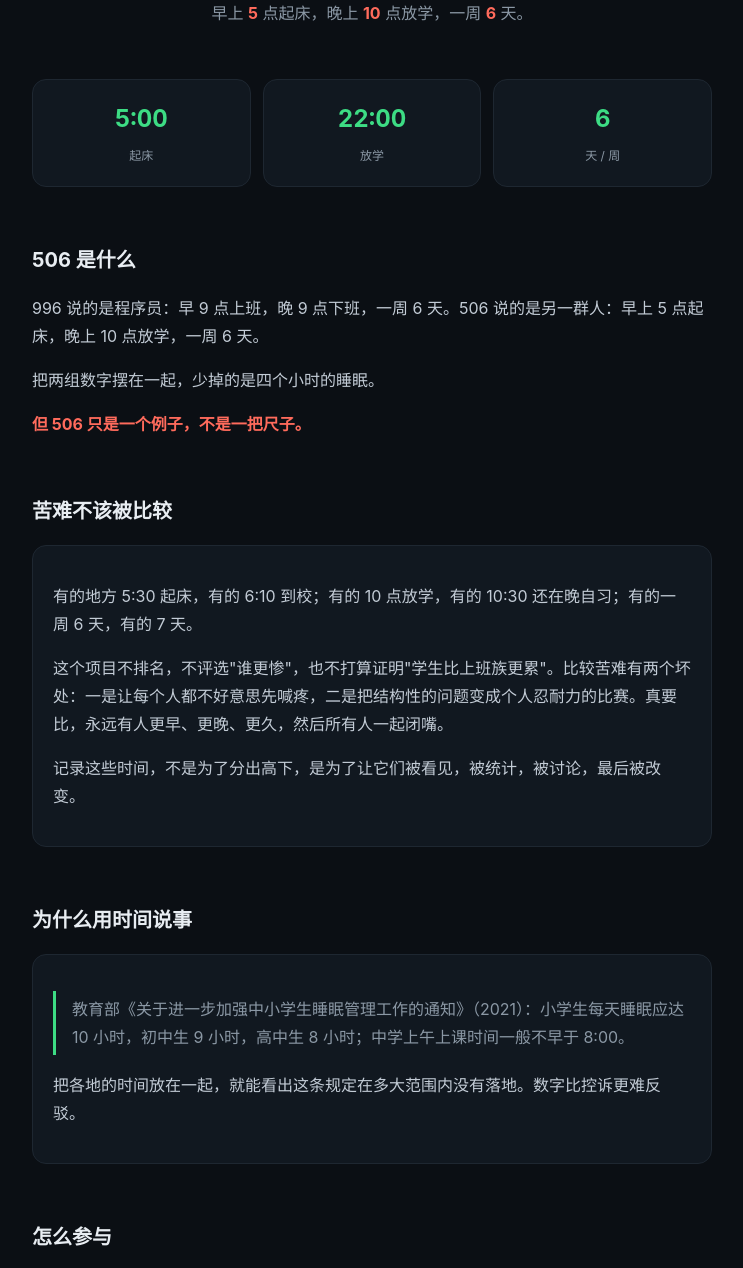
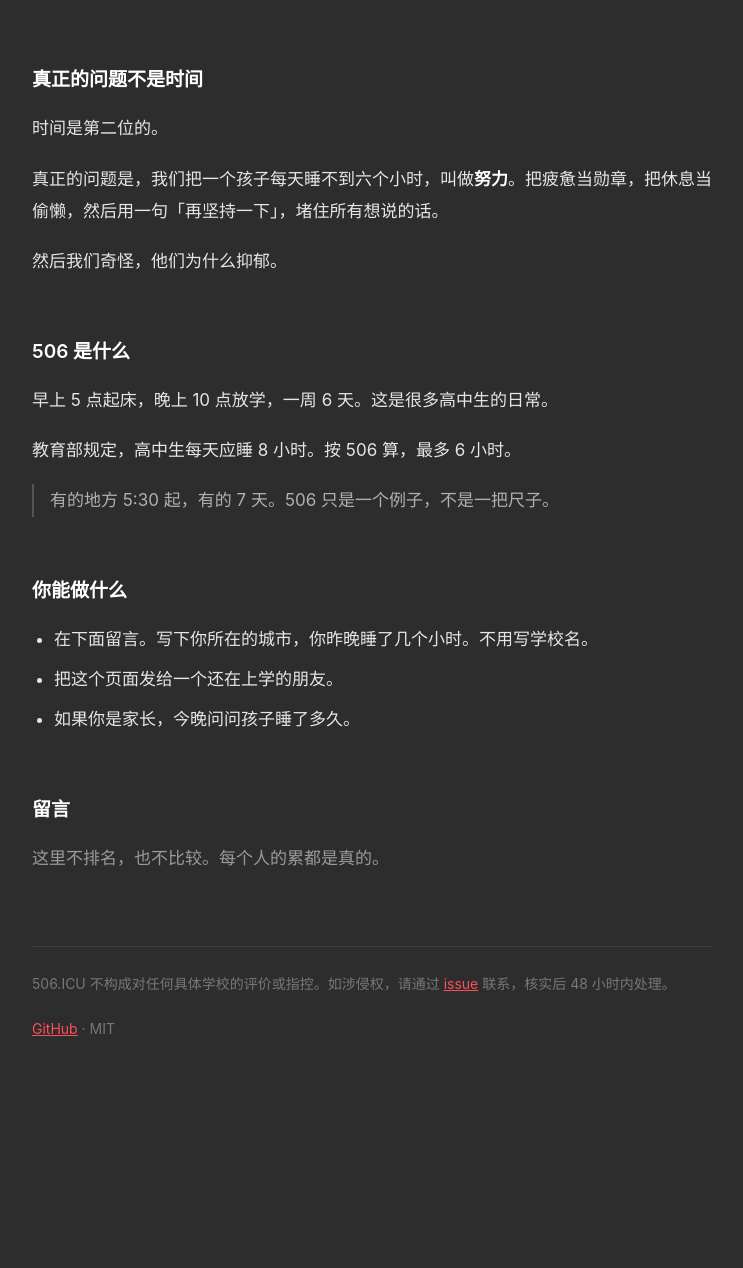
Before and after one commit to hyfhaozero/506.icu, a plain HTML site: page index.html in a window 1280 px wide. Shown: the part 295-1563 px from the top of the page, without its empty margins (268-1011 px from the left). After the commit the page ends 1475 px from the top, so only its background shows below. Drawn offline with Linux system fonts and the light colour scheme.

Commit message:
rewrite index.html

```diff
--- a/index.html
+++ b/index.html
@@ -3,93 +3,63 @@
 <head>
 <meta charset="utf-8">
 <meta name="viewport" content="width=device-width, initial-scale=1">
-<title>506 — 早上 5 点起床，晚上 10 点放学，一周 6 天</title>
-<meta name="description" content="506：早上 5 点起床，晚上 10 点放学，一周 6 天。这不是比苦大赛，只是把一个具体的作息样本记录下来，让数据说话。">
-<meta property="og:title" content="506">
-<meta property="og:description" content="早上 5 点起床，晚上 10 点放学，一周 6 天。">
+<title>506.ICU</title>
+<meta name="description" content="早上 5 点起，晚上 10 点放，一周 6 天。506 不是一份作息表，是很多中国学生的状态。">
+<meta property="og:title" content="506.ICU">
+<meta property="og:description" content="早上 5 点起，晚上 10 点放，一周 6 天。">
 <meta property="og:image" content="assets/logo-512.png">
 <link rel="icon" href="assets/logo.svg" type="image/svg+xml">
 <style>
-  :root { --bg:#0b0f14; --fg:#e8edf2; --muted:#8b98a5; --line:#1e2731; --green:#3ddc84; --red:#ff6b5c; }
-  * { box-sizing: border-box; }
-  body { margin:0; background:var(--bg); color:var(--fg);
-         font-family:-apple-system,BlinkMacSystemFont,"PingFang SC","Noto Sans SC","Segoe UI",sans-serif;
-         line-height:1.75; -webkit-font-smoothing:antialiased; }
-  .wrap { max-width:720px; margin:0 auto; padding:0 20px; }
-  header { padding:64px 0 8px; text-align:center; }
-  .logo { width:96px; height:96px; border-radius:22px; }
-  h1 { font-size:56px; letter-spacing:.04em; margin:20px 0 8px; font-weight:800; }
-  .tag { color:var(--muted); font-size:16px; margin:0; }
-  .tag em { color:var(--red); font-style:normal; font-weight:700; }
-  .stats { display:grid; grid-template-columns:repeat(3,1fr); gap:12px; margin:44px 0; }
-  .stat { background:#111820; border:1px solid var(--line); border-radius:14px; padding:18px 12px; text-align:center; }
-  .stat b { display:block; font-size:24px; color:var(--green); font-variant-numeric:tabular-nums; }
-  .stat span { font-size:12px; color:var(--muted); }
-  section { margin:56px 0; }
-  h2 { font-size:20px; margin:0 0 16px; }
-  p { color:#c3ccd6; }
-  ul { padding-left:20px; color:#c3ccd6; }
-  li { margin:6px 0; }
-  .quote { border-left:3px solid var(--green); padding:4px 0 4px 16px; color:var(--muted); }
-  .card { background:#111820; border:1px solid var(--line); border-radius:14px; padding:20px; }
-  .note { color:var(--red); font-weight:700; }
-  .btn { display:inline-block; background:var(--green); color:#06210f; font-weight:700; text-decoration:none;
-         padding:12px 22px; border-radius:10px; margin-top:8px; }
-  footer { border-top:1px solid var(--line); margin-top:64px; padding:28px 0 56px; color:#61707f; font-size:13px; }
-  a { color:var(--green); }
-  @media (max-width:560px){ h1{font-size:44px} header{padding-top:44px} .stats{grid-template-columns:1fr} }
+  html { background: #2d2d2d; }
+  body {
+    margin: 0; background: #2d2d2d; color: #e6e6e6;
+    font-family: -apple-system, "PingFang SC", "Noto Sans SC", "Microsoft YaHei", sans-serif;
+    font-size: 17px; line-height: 1.9;
+  }
+  .wrap { max-width: 680px; margin: 0 auto; padding: 72px 24px 120px; }
+  h1 { font-size: 44px; line-height: 1.1; margin: 0 0 10px; color: #ff4d5b; letter-spacing: .01em; }
+  .sub { color: #9a9a9a; margin: 0 0 56px; }
+  h2 { font-size: 19px; margin: 56px 0 14px; color: #fff; font-weight: 600; }
+  p { margin: 0 0 18px; }
+  strong { color: #fff; }
+  em { color: #ff4d5b; font-style: normal; }
+  ul { padding-left: 22px; margin: 0 0 18px; }
+  li { margin: 8px 0; }
+  a { color: #ff4d5b; }
+  blockquote { margin: 0 0 18px; padding-left: 16px; border-left: 2px solid #555; color: #b0b0b0; }
+  .hint { color: #9a9a9a; }
+  footer { margin-top: 72px; padding-top: 24px; border-top: 1px solid #3d3d3d; color: #777; font-size: 14px; }
+  @media (max-width: 560px) { .wrap { padding-top: 48px; } h1 { font-size: 36px; } }
 </style>
 </head>
 <body>
 <div class="wrap">
-  <header>
-    <img class="logo" src="assets/logo.svg" alt="506 logo">
-    <h1>506</h1>
-    <p class="tag">早上 <em>5</em> 点起床，晚上 <em>10</em> 点放学，一周 <em>6</em> 天。</p>
-  </header>
 
-  <div class="stats">
-    <div class="stat"><b>5:00</b><span>起床</span></div>
-    <div class="stat"><b>22:00</b><span>放学</span></div>
-    <div class="stat"><b>6</b><span>天 / 周</span></div>
-  </div>
+  <h1>506.ICU</h1>
+  <p class="sub">早上 5 点起，晚上 10 点放，一周 6 天。</p>
 
-  <section>
+  <p>506 不是一份作息表。它是一种状态：天没亮就出门，天黑了才回家，一周六天。</p>
+  <p>它不是某个学校的问题，也不是某个地区的问题。</p>
+
+  <h2>真正的问题不是时间</h2>
+  <p>时间是第二位的。</p>
+  <p>真正的问题是，我们把一个孩子每天睡不到六个小时，叫做<strong>努力</strong>。把疲惫当勋章，把休息当偷懒，然后用一句「再坚持一下」，堵住所有想说的话。</p>
+  <p>然后我们奇怪，他们为什么抑郁。</p>
+
   <h2>506 是什么</h2>
-    <p>996 说的是程序员：早 9 点上班，晚 9 点下班，一周 6 天。506 说的是另一群人：早上 5 点起床，晚上 10 点放学，一周 6 天。</p>
-    <p>把两组数字摆在一起，少掉的是四个小时的睡眠。</p>
-    <p class="note">但 506 只是一个例子，不是一把尺子。</p>
-  </section>
+  <p>早上 5 点起床，晚上 10 点放学，一周 6 天。这是很多高中生的日常。</p>
+  <p>教育部规定，高中生每天应睡 8 小时。按 506 算，最多 6 小时。</p>
+  <blockquote>有的地方 5:30 起，有的 7 天。506 只是一个例子，不是一把尺子。</blockquote>
 
-  <section>
-    <h2>苦难不该被比较</h2>
-    <div class="card">
-      <p>有的地方 5:30 起床，有的 6:10 到校；有的 10 点放学，有的 10:30 还在晚自习；有的一周 6 天，有的 7 天。</p>
-      <p>这个项目不排名，不评选"谁更惨"，也不打算证明"学生比上班族更累"。比较苦难有两个坏处：一是让每个人都不好意思先喊疼，二是把结构性的问题变成个人忍耐力的比赛。真要比，永远有人更早、更晚、更久，然后所有人一起闭嘴。</p>
-      <p>记录这些时间，不是为了分出高下，是为了让它们被看见，被统计，被讨论，最后被改变。</p>
-    </div>
-  </section>
+  <h2>你能做什么</h2>
+  <ul>
+    <li>在下面留言。写下你所在的城市，你昨晚睡了几个小时。不用写学校名。</li>
+    <li>把这个页面发给一个还在上学的朋友。</li>
+    <li>如果你是家长，今晚问问孩子睡了多久。</li>
+  </ul>
 
-  <section>
-    <h2>为什么用时间说事</h2>
-    <div class="card">
-      <p class="quote">教育部《关于进一步加强中小学生睡眠管理工作的通知》（2021）：小学生每天睡眠应达 10 小时，初中生 9 小时，高中生 8 小时；中学上午上课时间一般不早于 8:00。</p>
-      <p>把各地的时间放在一起，就能看出这条规定在多大范围内没有落地。数字比控诉更难反驳。</p>
-    </div>
-  </section>
-
-  <section>
-    <h2>怎么参与</h2>
-    <ul>
-      <li>在 Issues 里提交你的作息：学段、省级行政区、起床与放学时间、每周天数</li>
-      <li><strong>不要写校名</strong>，不要写自己的名字、班级、任何能定位到个人的信息</li>
-      <li>一条 issue 只写一份作息</li>
-    </ul>
-    <a class="btn" href="https://github.com/hyfhaozero/506.icu/issues/new">提交我的作息</a>
-  </section>
-
-  <section>
-    <h2>讨论</h2>
+  <h2>留言</h2>
+  <p class="hint">这里不排名，也不比较。每个人的累都是真的。</p>
   <div id="comments"></div>
   <script src="https://utteranc.es/client.js"
           repo="hyfhaozero/506.icu"
@@ -99,12 +69,12 @@
           crossorigin="anonymous"
           async>
   </script>
-  </section>
 
   <footer>
-    <p>506 不构成对任何具体学校的评价或指控。内容如涉侵权，请通过 issue 联系，核实后 48 小时内处理。</p>
-    <p>代码与文档采用 MIT 许可 · <a href="https://github.com/hyfhaozero/506.icu">GitHub</a></p>
+    <p>506.ICU 不构成对任何具体学校的评价或指控。如涉侵权，请通过 <a href="https://github.com/hyfhaozero/506.icu/issues">issue</a> 联系，核实后 48 小时内处理。</p>
+    <p><a href="https://github.com/hyfhaozero/506.icu">GitHub</a> · MIT</p>
   </footer>
+
 </div>
 </body>
 </html>
```
Lines whose indentation alone changed are shown as unchanged.
